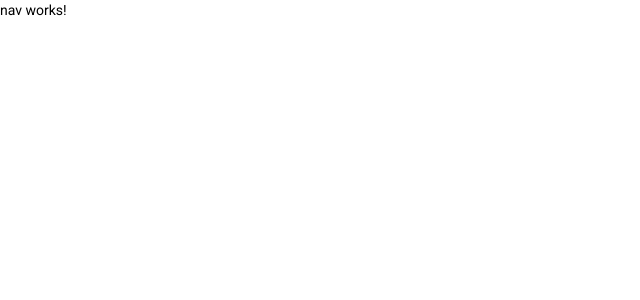
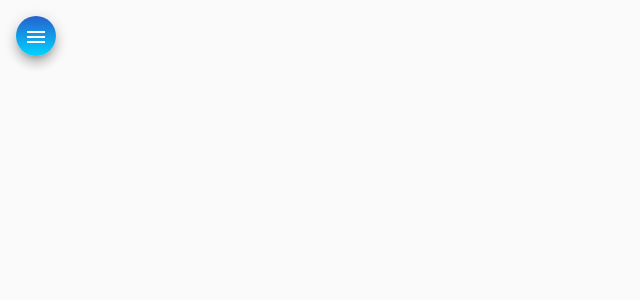
Before and after one commit to williamartins02/helpdesk-front-end, an Angular app: page / in a window 1280 px wide. Shown: the top 300 px of the page, without its empty margins (0-640 px from the left). Built offline with nearby package versions, Linux system fonts and the light colour scheme.

Commit message:
HTML e CSS para componente NAVE

```diff
--- a/src/app/app-routing.module.ts
+++ b/src/app/app-routing.module.ts
@@ -2,6 +2,7 @@ import { NavComponent } from './components/nav/nav.component';
 import { NgModule } from '@angular/core';
 import { RouterModule, Routes } from '@angular/router';
 
+//Fica toda roda do projeto para ser renderizado.
 const routes: Routes = [
   {
     path: '', component: NavComponent
--- a/src/app/app.module.ts
+++ b/src/app/app.module.ts
@@ -26,6 +26,7 @@ import {MatInputModule} from '@angular/material/input';
 import {MatIconModule} from '@angular/material/icon';
 import {MatListModule} from '@angular/material/list';
 import {MatCardModule} from '@angular/material/card';
+
 
 //component do projeto.
 import { NavComponent } from './components/nav/nav.component';
--- a/src/app/components/nav/nav.component.css
+++ b/src/app/components/nav/nav.component.css
@@ -0,0 +1,27 @@
+.container{
+    height: 100%;
+}
+.sidenav{
+    width: 13rem;
+    color: white;
+    background: linear-gradient(180deg, rgba(2,0,36,1) 0%, rgba(37,97,207,1) 0%, rgba(0,212,255,1) 100%);
+}
+.sidenav a{
+    color: white;
+}
+
+.sidenav i{
+    margin-right: 1rem;
+}
+
+.menu{
+    margin: 1rem 0 0 1rem;
+    color: white;
+    background: linear-gradient(180deg, rgba(2,0,36,1) 0%, rgba(37,97,207,1) 0%, rgba(0,212,255,1) 100%);
+}
+
+img{
+    width: 100%;
+    height: 7rem;
+    margin: .1rem auto 1rem auto;
+}
--- a/src/app/components/nav/nav.component.html
+++ b/src/app/components/nav/nav.component.html
@@ -1 +1,34 @@
-<p>nav works!</p>
+<mat-drawer-container class="container" autosize>
+  <mat-drawer #drawer class="sidenav" mode="side">
+    <img src="assets/img/side-image.jpg" alt="Imagem de navegação">
+    <mat-nav-list class="nav-list">
+      <a mat-list-item routerLink="/">
+        <i class="material-icons">home</i>
+        Home
+      </a>
+      <a mat-list-item routerLink="/">
+        <i class="material-icons">account_circle</i>
+        Técnicos
+      </a>
+      <a mat-list-item routerLink="/">
+        <i class="material-icons">person</i>
+        Cliente
+      </a>
+      <a mat-list-item routerLink="/">
+        <i class="material-icons">code</i>
+        Github
+      </a>
+      <a mat-list-item routerLink="/">
+        <i class="material-icons">logout</i>
+        Sair
+      </a>
+    </mat-nav-list>
+  </mat-drawer>
+
+  <div class="sidenav-content">
+    <button class="menu mat-elevation-z8" mat-button (click)="drawer.toggle()" mat-icon-button>
+     <mat-icon>menu</mat-icon>
+    </button>
+  </div>
+
+</mat-drawer-container>
```
Also changed, not shown: src/assets/img/side-image.jpg (added).
